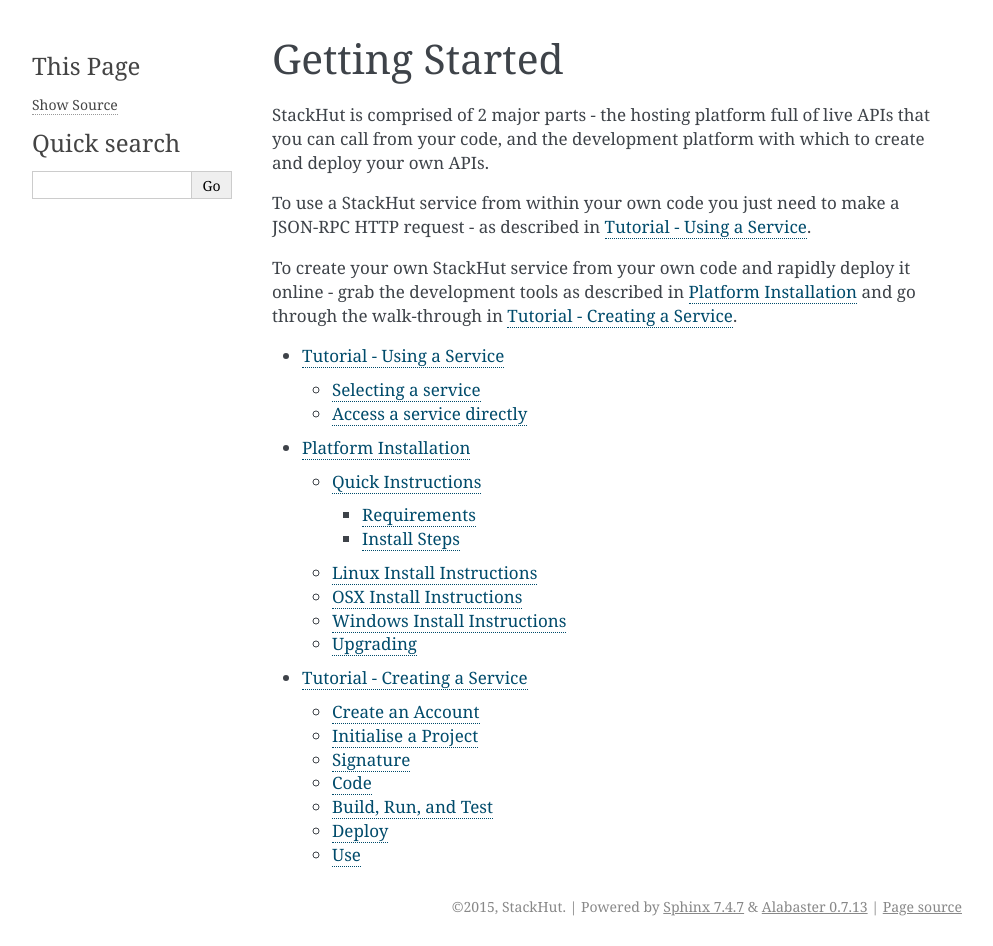
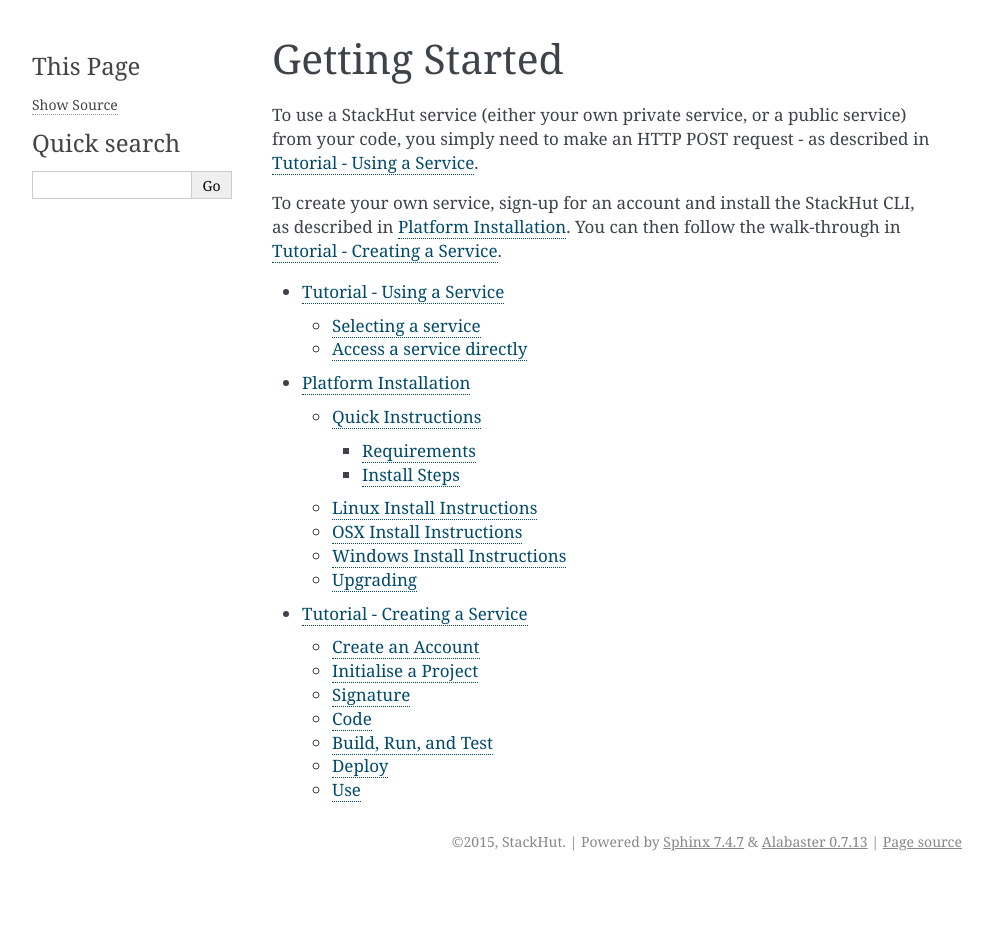
Before and after one commit to nstack/stackhut, a Sphinx documentation site: the page built from docs/getting_started/index.rst, in a window 1280 px wide. Shown: the whole page, without its empty margins (148-1141 px from the left). Built offline with Sphinx 7.4.7, drawn with Linux system fonts in a browser that asks for light colours; pages that are not in the unit, such as notebooks, are missing from menus; after the commit the page ends 900 px from its top, so only the background shows below that.

Commit message:
Update index.rst

```diff
--- a/docs/getting_started/index.rst
+++ b/docs/getting_started/index.rst
@@ -4,11 +4,9 @@
 Getting Started
 ***************
 
-StackHut is comprised of 2 major parts - the hosting platform full of live APIs that you can call from your code, and the development platform with which to create and deploy your own APIs.
+To use a StackHut service (either your own private service, or a public service) from your code, you simply need to make an HTTP POST request - as described in :ref:`tutorial_use`.
 
-To use a StackHut service from within your own code you just need to make a JSON-RPC HTTP request - as described in :ref:`tutorial_use`.
-
-To create your own StackHut service from your own code and rapidly deploy it online - grab the development tools as described in :ref:`installation` and go through the walk-through in :ref:`tutorial_create`.
+To create your own service, sign-up for an account and install the StackHut CLI, as described in :ref:`installation`. You can then follow the walk-through in :ref:`tutorial_create`.
 
 .. toctree::
 
```
